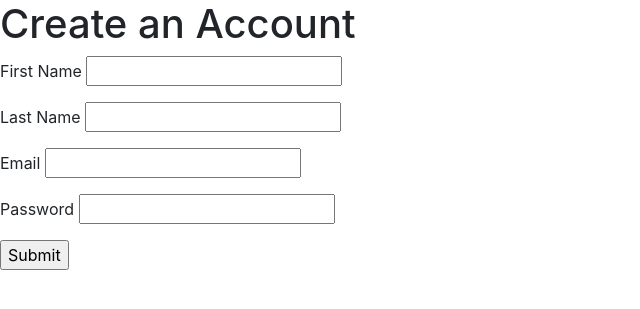
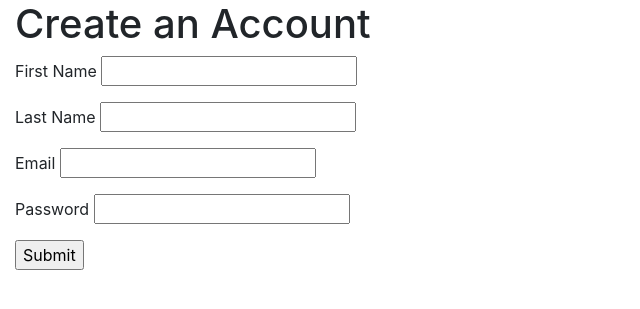
Before and after one commit to marjanasarker/2do2gether, a Flask app: page /create_account in a window 1280 px wide. Shown: the top 309 px of the page, without its empty margins (0-640 px from the left). Run offline with Flask 2, Linux system fonts and the light colour scheme; some libraries are stand-ins or nearby versions.

Commit message:
Added more bootstrap code

```diff
--- a/templates/base.html
+++ b/templates/base.html
@@ -1,8 +1,9 @@
 <!doctype html>
-<html>
+<html lang="en">
   <head>
     <meta charset="utf-8">
     <meta name="viewport" content="width=device-width">
+    <meta name="viewport" content="width=device-width, initial-scale=1, shrink-to-fit=no">
     <title>
       {% block title %}{% endblock %}
     </title>
@@ -24,7 +25,7 @@
     {% endblock %}
   </head>
   <body>
-
+  <div class="container-fluid">
   {% if "user_id" in session %}
 	  <a href="/logout">Logout</a>
   {% endif %}
@@ -41,5 +42,6 @@
     {% endblock %}
 
     {% block after_body %}{% endblock %}
+  </div>
   </body>
 </html>
```
